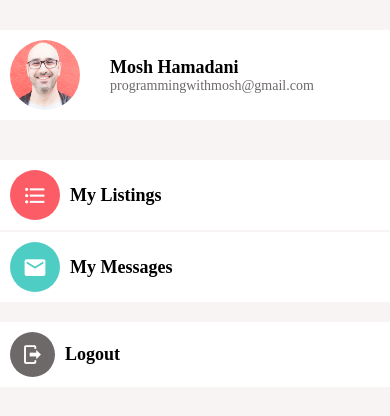
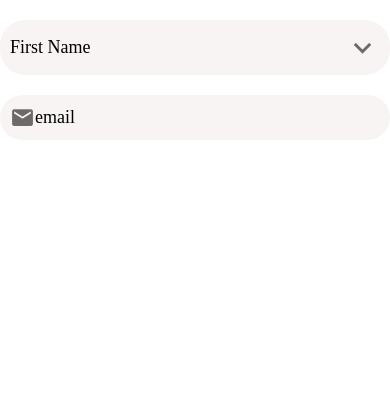
Before and after one commit to Shreyas-Yadav/ShriWithIt, a React Native app: screen / in a window 390 px wide. Shown: the top 416 px of the page. Built offline with nearby package versions, Linux system fonts and the light colour scheme.

Commit message:
AppPicker component

```diff
--- a/App.js
+++ b/App.js
@@ -8,8 +8,16 @@ import Screen from "./App/components/Screen";
 import ListItem from "./App/components/ListItem";
 import { GestureHandlerRootView } from "react-native-gesture-handler";
 import AccountScreen from "./App/screen/AccountScreen";
+import ListingScreen from "./App/screen/ListingScreen";
+import AppInputText from "./App/components/AppInputText";
+import AppPicker from "./App/components/AppPicker";
 export default function App() {
-  return <AccountScreen />;
+  return (
+    <Screen>
+      <AppPicker placeholder="First Name" />
+      <AppInputText placeholder="email" icon="email" />
+    </Screen>
+  );
 }
 
 const styles = StyleSheet.create({
--- /dev/null
+++ b/App/components/AppInputText.js
@@ -0,0 +1,32 @@
+import { StyleSheet, Text, TextInput, View } from "react-native";
+import React, { useState } from "react";
+import Screen from "./Screen";
+import colors from "../config/colors";
+import { MaterialCommunityIcons } from "@expo/vector-icons";
+
+import textStyle from "../config/styles";
+
+const AppInputText = ({ icon, placeholder }) => {
+  return (
+    <View style={styles.container}>
+      {icon && (
+        <MaterialCommunityIcons name={icon} size={25} color={colors.medium} />
+      )}
+      <TextInput style={textStyle.text} placeholder={placeholder} />
+    </View>
+  );
+};
+
+export default AppInputText;
+
+const styles = StyleSheet.create({
+  container: {
+    backgroundColor: colors.grey,
+    borderRadius: 25,
+    flexDirection: "row",
+    width: "100%",
+    padding: 10,
+    marginVertical: 10,
+    alignItems: "center",
+  },
+});
--- /dev/null
+++ b/App/components/AppPicker.js
@@ -0,0 +1,66 @@
+import {
+  Button,
+  Modal,
+  StyleSheet,
+  Text,
+  TextInput,
+  TouchableWithoutFeedback,
+  View,
+} from "react-native";
+import React, { useState } from "react";
+import colors from "../config/colors";
+import { MaterialCommunityIcons } from "@expo/vector-icons";
+
+import AppText from "./AppText";
+import Screen from "./Screen";
+
+const AppPicker = ({ icon, placeholder }) => {
+  const [isModalVisible, setIsModalVisible] = useState(false);
+
+  return (
+    <>
+      <TouchableWithoutFeedback onPress={() => setIsModalVisible(true)}>
+        <View style={styles.container}>
+          {icon && (
+            <MaterialCommunityIcons
+              name={icon}
+              size={25}
+              color={colors.medium}
+            />
+          )}
+          <AppText style={styles.text}>{placeholder}</AppText>
+          <MaterialCommunityIcons
+            name="chevron-down"
+            size={35}
+            color={colors.medium}
+          />
+        </View>
+      </TouchableWithoutFeedback>
+      <Modal visible={isModalVisible}>
+        <Screen>
+          <Button
+            title="Close"
+            onPress={() => setIsModalVisible(false)}
+          ></Button>
+        </Screen>
+      </Modal>
+    </>
+  );
+};
+
+export default AppPicker;
+
+const styles = StyleSheet.create({
+  container: {
+    backgroundColor: colors.grey,
+    borderRadius: 25,
+    flexDirection: "row",
+    width: "100%",
+    padding: 10,
+    marginVertical: 10,
+    alignItems: "center",
+  },
+  text: {
+    flex: 1,
+  },
+});
--- a/App/components/AppText.js
+++ b/App/components/AppText.js
@@ -1,8 +1,10 @@
 import React from "react";
 import { Text, StyleSheet, Platform } from "react-native";
 
+import textStyle from "../config/styles";
+
 function AppText({ children, style }) {
-  return <Text style={[styles.text, style]}>{children}</Text>;
+  return <Text style={[textStyle.text, style]}>{children}</Text>;
 }
 
 const styles = StyleSheet.create({
--- a/App/components/Screen.js
+++ b/App/components/Screen.js
@@ -6,7 +6,9 @@ import { GestureHandlerRootView } from "react-native-gesture-handler";
 export default function Screen({ children, style }) {
   return (
     <GestureHandlerRootView>
-      <SafeAreaView style={[styles.screen, style]}>{children}</SafeAreaView>
+      <SafeAreaView style={[styles.screen, style]}>
+        <View style={style}>{children}</View>
+      </SafeAreaView>
     </GestureHandlerRootView>
   );
 }
--- /dev/null
+++ b/App/config/styles.js
@@ -0,0 +1,9 @@
+import { Platform } from "react-native";
+
+export default {
+  text: {
+    color: "black",
+    fontSize: 18,
+    fontFamily: Platform.OS === "android" ? "Roboto" : "Avenir",
+  },
+};
--- /dev/null
+++ b/App/screen/ListingScreen.js
@@ -0,0 +1,47 @@
+import { FlatList, StyleSheet } from "react-native";
+import React from "react";
+import Screen from "../components/Screen";
+import Card from "../components/Card";
+import ListItemSeperator from "../components/ListItemSeperator";
+import colors from "../config/colors";
+
+export default function ListingScreen() {
+  const listings = [
+    {
+      id: 1,
+      title: "Red jacket for sale",
+      price: 100,
+      image: require("../assets/jacket.jpg"),
+    },
+    {
+      id: 2,
+      title: "Couch for sale!",
+      price: 1000,
+      image: require("../assets/couch.jpg"),
+    },
+  ];
+
+  return (
+    <Screen style={styles.screen}>
+      <FlatList
+        data={listings}
+        keyExtractor={(listing) => listing.id.toString()}
+        ItemSeparatorComponent={ListItemSeperator}
+        renderItem={({ item }) => (
+          <Card
+            title={item.title}
+            subtitle={"$" + item.price} // Ensure the prop name matches `Card`
+            image={item.image}
+          />
+        )}
+      />
+    </Screen>
+  );
+}
+
+const styles = StyleSheet.create({
+  screen: {
+    padding: 10,
+    backgroundColor: colors.grey,
+  },
+});
```
